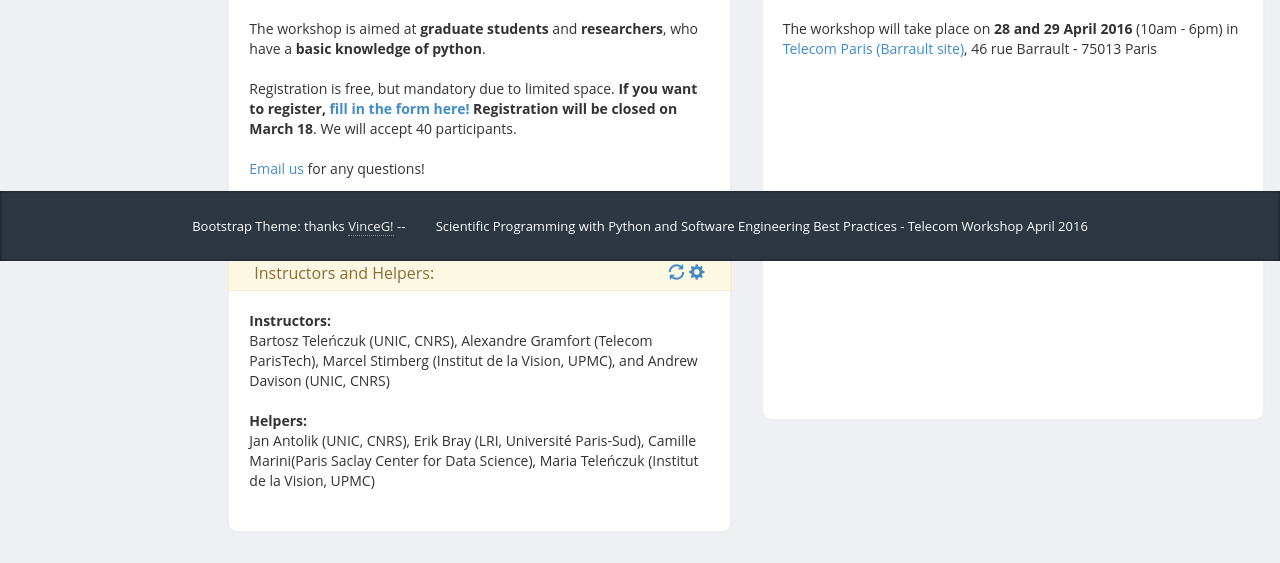
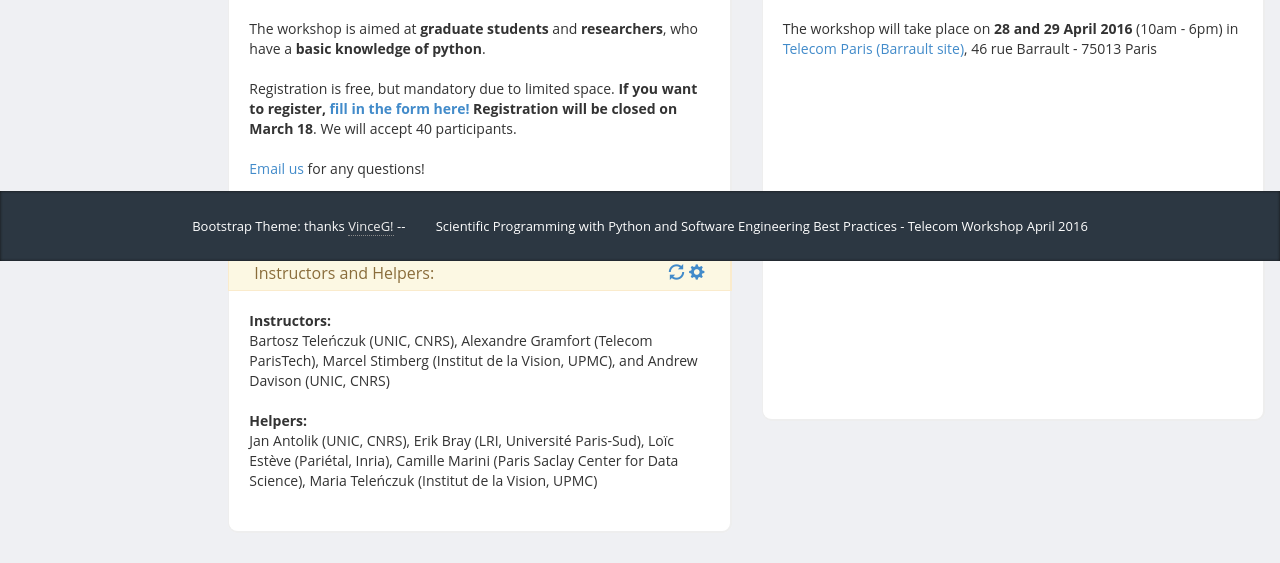
Before and after one commit to camillemarini/ws_telecom, a Django app: page / in a window 1280 px wide. Shown: the part 539-1102 px from the top of the page. Run offline with Django 3.2, Linux system fonts and the light colour scheme; some libraries are stand-ins or nearby versions.

Commit message:
added Loic as helper

```diff
--- a/frontapp/templates/frontapp/index.html
+++ b/frontapp/templates/frontapp/index.html
@@ -63,7 +63,7 @@ We will accept 40 participants. <br><br>
             <b>Instructors:</b><br>
             Bartosz Teleńczuk (UNIC, CNRS), Alexandre Gramfort (Telecom ParisTech), Marcel Stimberg (Institut de la Vision, UPMC), and Andrew Davison (UNIC, CNRS)<br><br>
             <b>Helpers:</b><br>
-            Jan Antolik (UNIC, CNRS), Erik Bray (LRI, Université Paris-Sud), Camille Marini(Paris Saclay Center for Data Science), Maria Teleńczuk (Institut de la Vision, UPMC)
+            Jan Antolik (UNIC, CNRS), Erik Bray (LRI, Université Paris-Sud), Loïc Estève (Pariétal, Inria), Camille Marini (Paris Saclay Center for Data Science), Maria Teleńczuk (Institut de la Vision, UPMC)
 
         <br /><br />
         </div>
```
